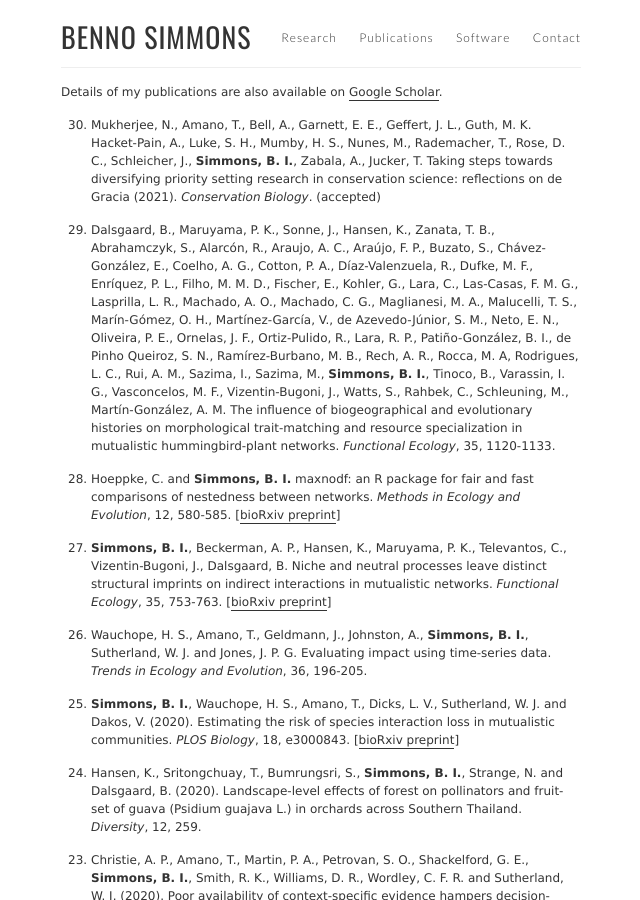
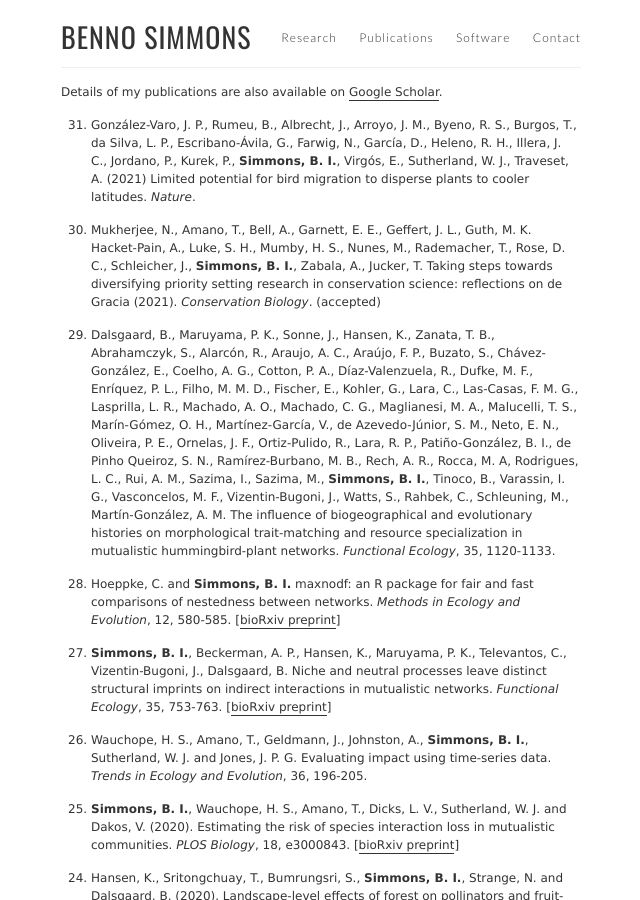
Before and after one commit to SimmonsBI/SimmonsBI.github.io, a Jekyll site: the page built from publications.md, in a window 1280 px wide and 900 px high. Shown: the whole window, without its empty margins (319-959 px from the left). Built offline with Jekyll 4.4.1, drawn with Linux system fonts in a browser that asks for light colours.

Commit message:
Update publications.md

```diff
--- a/publications.md
+++ b/publications.md
@@ -17,6 +17,8 @@ I currently have no unpublished preprints.--->
 <!---### PEER-REVIEWED JOURNAL ARTICLES--->
 
 {: reversed="reversed"}
+
+31. González-Varo, J. P., Rumeu, B., Albrecht, J., Arroyo, J. M., Byeno, R. S., Burgos, T., da Silva, L. P., Escribano-Ávila, G., Farwig, N., García, D., Heleno, R. H., Illera, J. C., Jordano, P., Kurek, P., **Simmons, B. I.**, Virgós, E., Sutherland, W. J., Traveset, A. (2021) Limited potential for bird migration to disperse plants to cooler latitudes. _Nature_.
 
 30. Mukherjee, N., Amano, T., Bell, A., Garnett, E. E., Geffert, J. L., Guth, M. K. Hacket-Pain, A., Luke, S. H., Mumby, H. S., Nunes, M., Rademacher, T., Rose, D. C., Schleicher, J., **Simmons, B. I.**, Zabala, A., Jucker, T. Taking steps towards diversifying priority setting research in conservation science: reflections on de Gracia (2021). _Conservation Biology_. (accepted)
 
```
